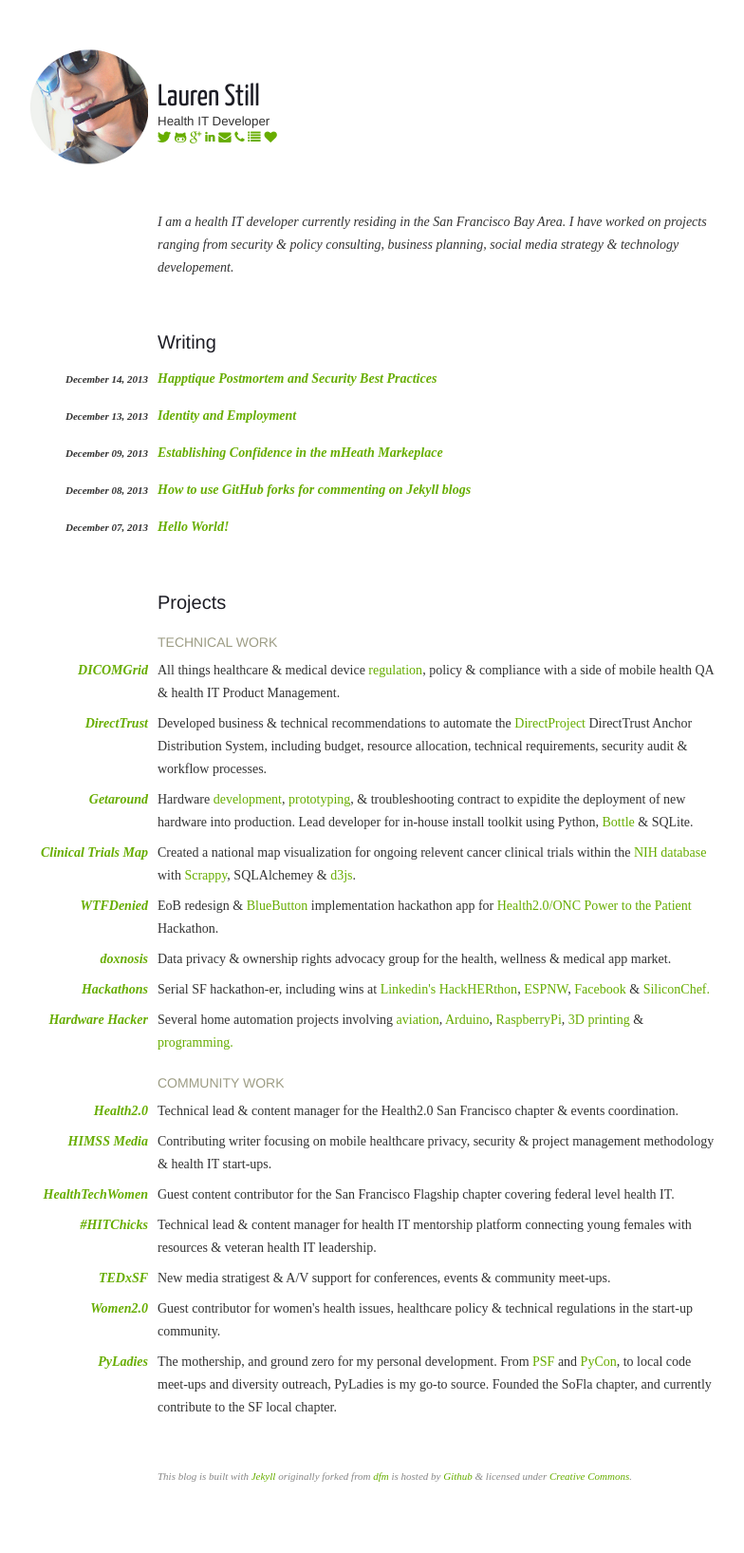
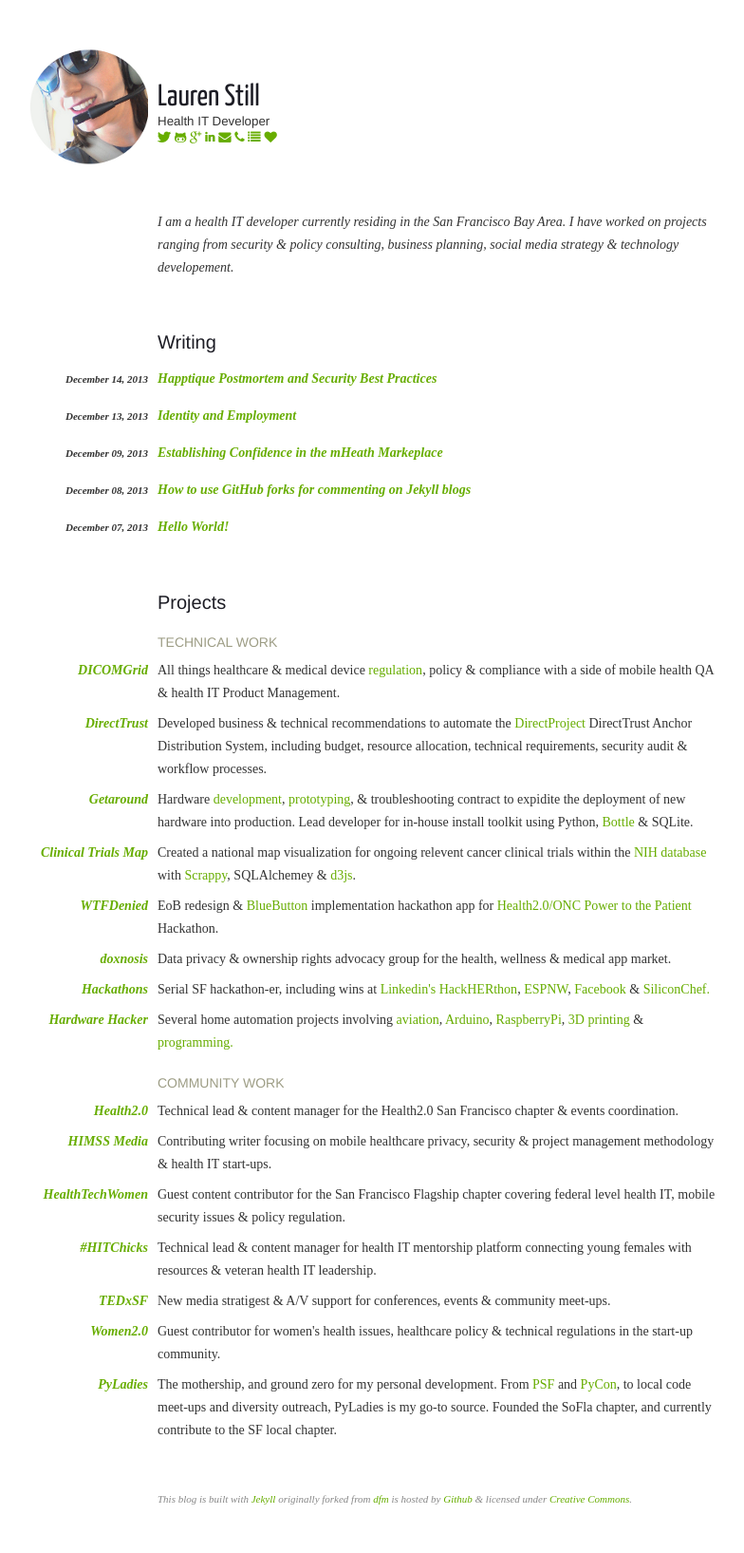
Before and after one commit to laurenstill/laurenstill.github.io, a Jekyll site: the page built from index.html, in a window 1280 px wide. Shown: the whole page at 95% size, without its empty margins (279-1063 px from the left). Built offline with Jekyll 4.4.1, drawn with Linux system fonts in a browser that asks for light colours; before the commit the page ends 1611 px from its top, so only the background shows below that.

Commit message:
Update index.html

```diff
--- a/_layouts/index.html
+++ b/_layouts/index.html
@@ -144,7 +144,7 @@ layout: default
                     <a href="http://www.healthtechwomen.com">HealthTechWomen</a>
                 </span>
                 <span class="project-desc">
-                    Guest content contributor for the San Francisco Flagship chapter covering federal level health IT.
+                    Guest content contributor for the San Francisco Flagship chapter covering federal level health IT, mobile security issues &amp;  policy regulation.
                 </span>
             </li>
             <li class="project">
```
